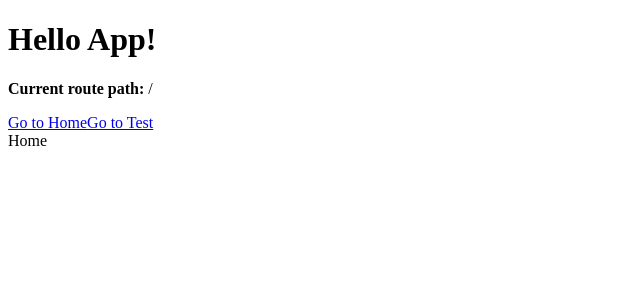
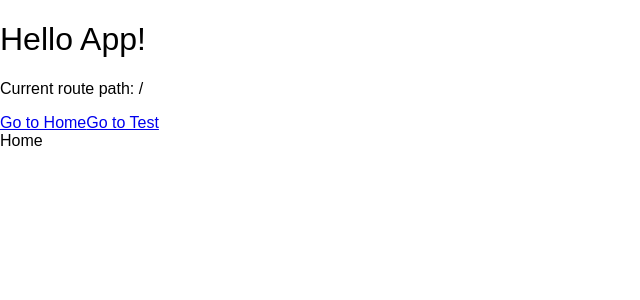
Before and after one commit to SturmEnte/finance-duck, a Vue app: page / in a window 1280 px wide. Shown: the top 300 px of the page, without its empty margins (0-640 px from the left). Built offline with nearby package versions, Linux system fonts and the light colour scheme.

Commit message:
Added global styling

```diff
--- a/src/App.vue
+++ b/src/App.vue
@@ -13,3 +13,20 @@
 </template>
 
 <style scoped></style>
+
+<style>
+* {
+	font-family: Arial, Helvetica, sans-serif;
+	font-weight: 300;
+}
+
+body,
+#app {
+	margin: 0;
+	width: 100vw;
+	height: 100vh;
+	position: fixed;
+	top: 0;
+	left: 0;
+}
+</style>
```
